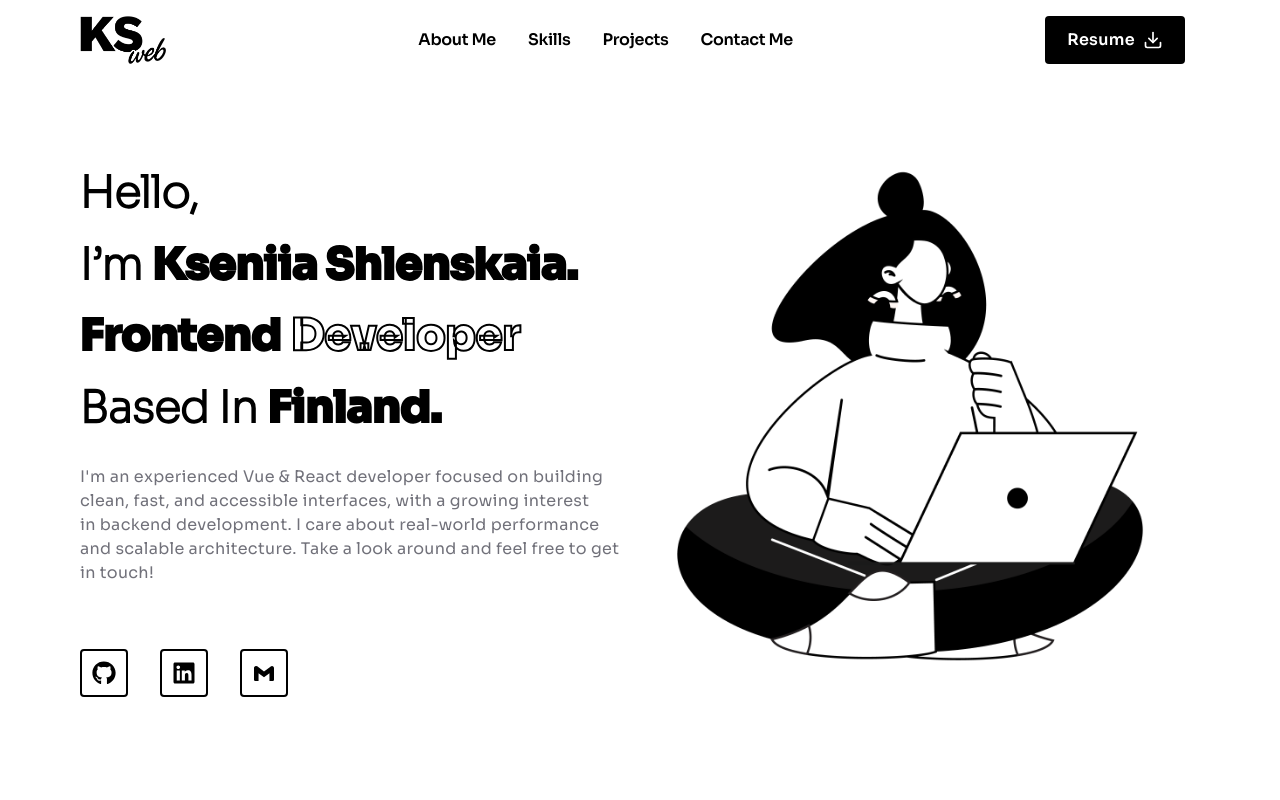
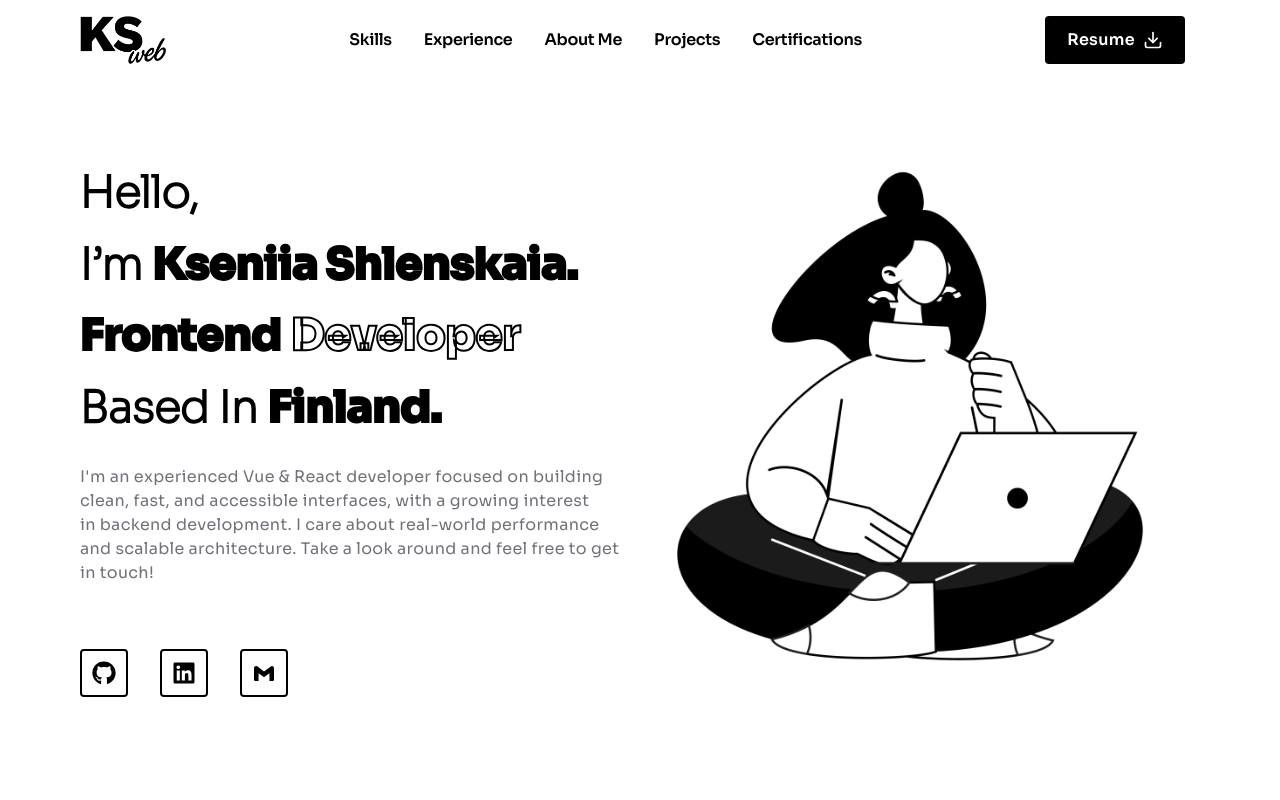
Before and after one commit to x-bananer/portfolio, a React (Vite) app: page / in a window 1280 px wide. Shown: the top 800 px of the page. Built offline with nearby package versions, Linux system fonts and the light colour scheme.

Commit message:
Add scroll to sections

```diff
--- a/src/components/about/about.tsx
+++ b/src/components/about/about.tsx
@@ -3,7 +3,12 @@ import styles from "./about.module.scss";
 import about from "../../assets/images/about.png";
 
 const About = () => {
-	const DESCRIPTION = "";
+	const DESCRIPTION = `Meet ✨me✨, a frontend developer with 4+ years of experience building production-ready apps using Vue, Nuxt, and React. I've delivered complex interfaces for B2B platforms, internal systems, and media-rich products, including payment flows, real-time chat, multilingual support, and custom audio streaming.
+		\n
+		I live in Finland, study ICT, and speak Russian, English, and a bit of Finnish, though Finnish still keeps me humble. When I'm not coding, you'll probably find me doing yoga, reading psychology books, cycling around, or diving into new tech just for the joy of it.
+		\n
+		Let's make something fast, clean, and user-friendly – and maybe even a little delightful.
+		`;
 
 	return (
 		<div className={styles["about"]}>
@@ -20,15 +25,13 @@ const About = () => {
 						<span className="text-display">About </span>{" "}
 						<span className="text-display text-w-800">Me</span>
 					</h2>
-					<p className={styles["about__description"]}>
+					<div className={styles["about__description"]}>
 						{DESCRIPTION.split("\n").map((line, idx) => (
-							<span key={idx}>
+							<p key={idx} className="mb-s">
 								{line}
-								<br />
-								<br />
-							</span>
+							</p>
 						))}
-					</p>
+					</div>
 				</div>
 			</div>
 		</div>
--- a/src/components/app/app-nav/app-nav.tsx
+++ b/src/components/app/app-nav/app-nav.tsx
@@ -1,29 +1,45 @@
-import Button from '../../_block/button/button'
+import Button from "../../_block/button/button";
 
 import styles from "./app-nav.module.scss";
 
 interface AppNavProps {
-
+	onNavigate: {
+		hero: () => void;
+		skills: () => void;
+		experience: () => void;
+		about: () => void;
+		projects: () => void;
+		certifications: () => void;
+	};
 }
 
-const AppNav = ({}: AppNavProps) => {
-    const handleNavItemClick = (type: string) => {
-        console.log(type);
-    }
-
+const AppNav = ({ onNavigate }: AppNavProps) => {
 	return (
 		<ul className={styles["app-nav"]}>
 			<li className={styles["app-nav__item"]}>
-                <Button type="link" onClick={() => handleNavItemClick('about')}>About Me</Button>
+				<Button type="link" onClick={onNavigate.skills}>
+					Skills
+				</Button>
 			</li>
 			<li className={styles["app-nav__item"]}>
-                <Button type="link" onClick={() => handleNavItemClick('skills')}>Skills</Button>
+				<Button type="link" onClick={onNavigate.experience}>
+					Experience
+				</Button>
 			</li>
             <li className={styles["app-nav__item"]}>
-                <Button type="link" onClick={() => handleNavItemClick('projects')}>Projects</Button>
+				<Button type="link" onClick={onNavigate.about}>
+					About Me
+				</Button>
 			</li>
 			<li className={styles["app-nav__item"]}>
-                <Button type="link" onClick={() => handleNavItemClick('contact')}>Contact Me</Button>
+				<Button type="link" onClick={onNavigate.projects}>
+					Projects
+				</Button>
+			</li>
+			<li className={styles["app-nav__item"]}>
+				<Button type="link" onClick={onNavigate.certifications}>
+					Certifications
+				</Button>
 			</li>
 		</ul>
 	);
--- a/src/components/app/app.tsx
+++ b/src/components/app/app.tsx
@@ -1,3 +1,5 @@
+import {useRef} from 'react';
+
 import AppHeader from './app-header/app-header';
 import AppNav from './app-nav/app-nav'
 import AppFooter from './app-footer/app-footer';
@@ -12,20 +14,46 @@ import Certifications from '../certifications/certifications';
 import styles from "./app.module.scss";
 
 const App = () => {
+	const heroRef = useRef(null);
+	const skillsRef = useRef(null);
+	const experienceRef = useRef(null);
+	const aboutRef = useRef(null);
+	const projectsRef = useRef(null);
+	const certificationsRef = useRef(null);
+
+	const scrollTo = (ref: any) => {
+		const offset = 100;
+		const top = ref.current?.getBoundingClientRect().top ?? 0;
+		const scrollY = window.scrollY ?? window.pageYOffset;
+		window.scrollTo({
+			top: top + scrollY - offset,
+			behavior: 'smooth',
+		});
+	};
+
 	return (
 		<div className={styles["app"]}>
 			<div className={styles["app__header"]}>
 				<AppHeader>
-					<AppNav />
+					<AppNav
+						onNavigate={{
+							hero: () => scrollTo(heroRef),
+							skills: () => scrollTo(skillsRef),
+							experience: () => scrollTo(experienceRef),
+							about: () => scrollTo(aboutRef),
+							projects: () => scrollTo(projectsRef),
+							certifications: () => scrollTo(certificationsRef),
+						}}
+					/>
 				</AppHeader>
 			</div>
 			<div className={styles["app__content"]}>
-				<Hero />
-				<Skills />
-				<Experience />
-				<About />
-				<Projects />
-				<Certifications />
+				<div ref={heroRef}><Hero /></div>
+				<div ref={skillsRef}><Skills /></div>
+				<div ref={experienceRef}><Experience /></div>
+				<div ref={aboutRef}><About /></div>
+				<div ref={projectsRef}><Projects /></div>
+				<div ref={certificationsRef}><Certifications /></div>
 			</div>
 			<div className={styles["app__footer"]}>
 				<AppFooter />
--- a/src/components/hero/hero.tsx
+++ b/src/components/hero/hero.tsx
@@ -43,15 +43,21 @@ const Hero = () => {
 						</p>
 					</div>
 					<div className={styles["hero__bar"]}>
+						<a href="https://github.com/x-bananer" target="_blank">
 							<Button type="square" effect="light">
 								<FaGithub size={24}></FaGithub>
 							</Button>
+						</a>
+						<a href="https://www.linkedin.com/in/kseniia-shlenskaia-502004353/" target="_blank">
 							<Button type="square" effect="light">
 								<FaLinkedin size={24}></FaLinkedin>
 							</Button>
+						</a>
+						<a href="mailto:kseniia.shlenskaia@gmail.com?subject=Portfolio Inquiry">
 							<Button type="square" effect="light">
 								<BiLogoGmail size={24}></BiLogoGmail>
 							</Button>
+						</a>
 					</div>
 				</div>
 				<div className={styles["hero__background"]}>
```
Lines whose indentation alone changed are shown as unchanged.
